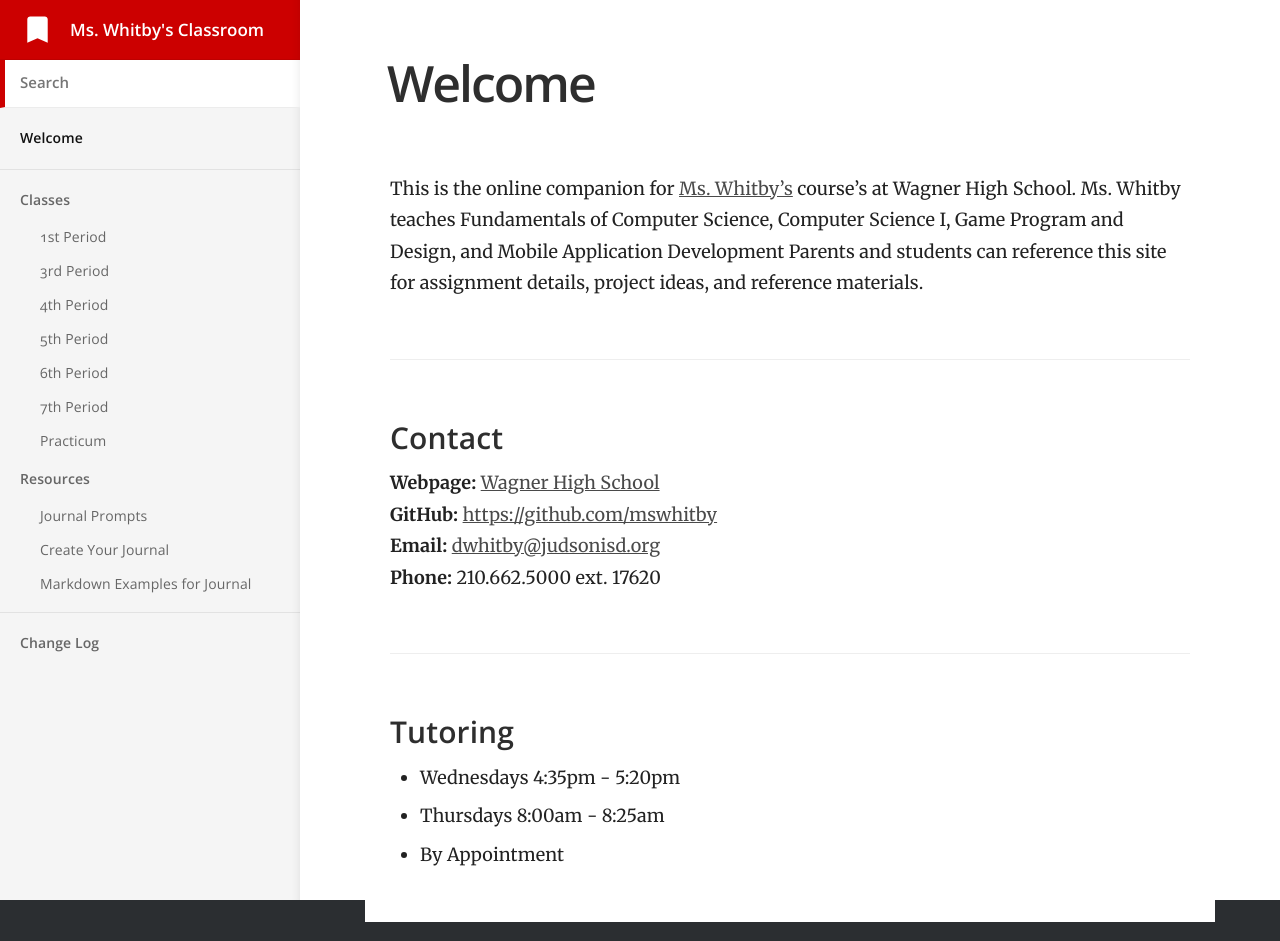
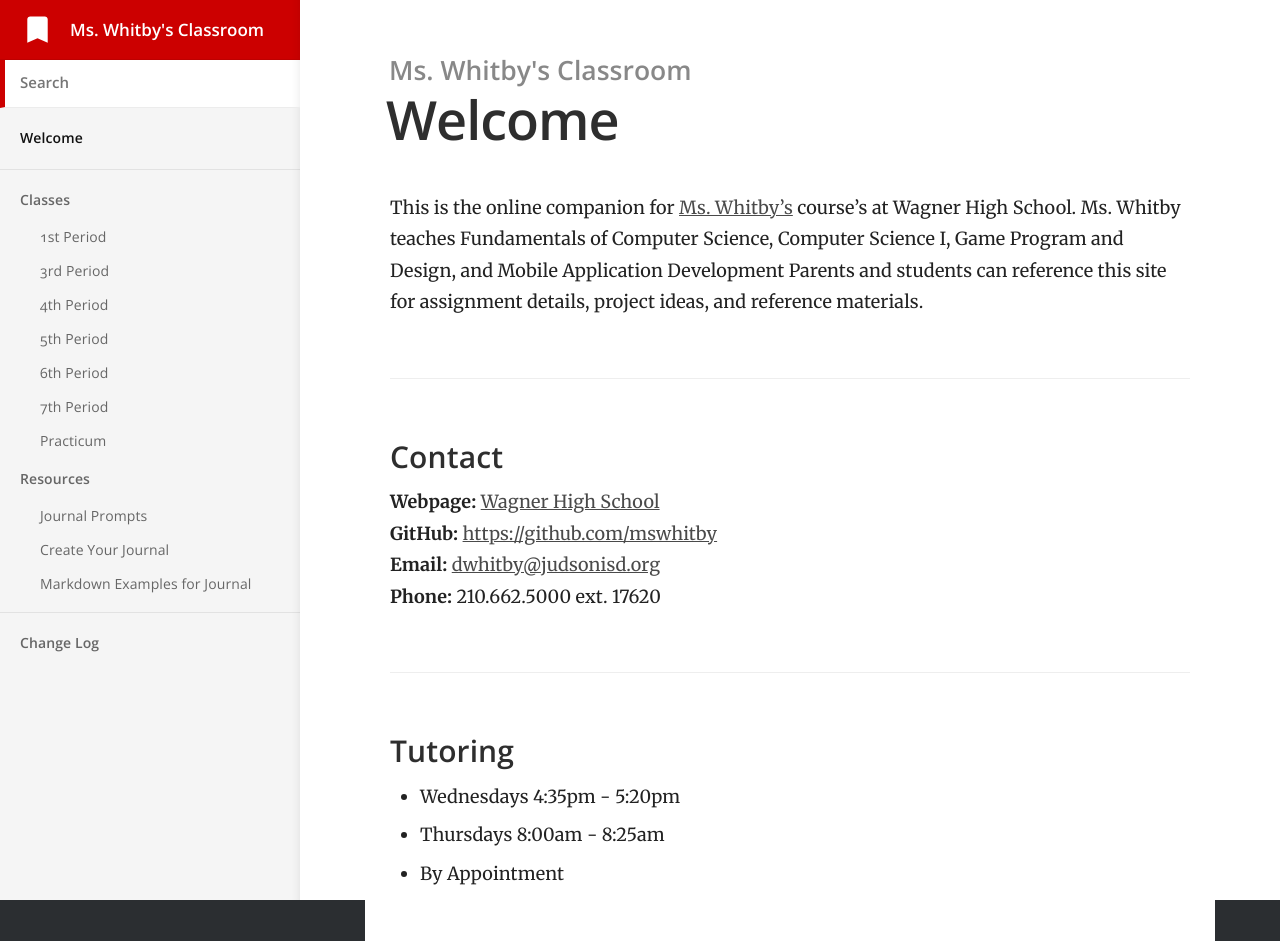
Before and after one commit to mswhitby/classroom, a Jekyll site: the page built from index.md, in a window 1280 px wide. Built offline with Jekyll 4.4.1, drawn with Linux system fonts in a browser that asks for light colours.

Commit message:
Updated style

```diff
--- a/_layouts/default.html
+++ b/_layouts/default.html
@@ -74,9 +74,10 @@
 
 		<section class="main">
 			<div class="page-header">
-				<!-- <h1>{% if page.category %}{{ page.category }}{% else %}{{ site.title }}{% endif %}</h1> -->
-				<h1>{{ page.title }}</h1>
-				<h2>{{ page.subtitle }}</h2>
+				<h2>{% if page.category %}{{ page.category }}{% else %}{{ site.title }}{% endif %}</h2>
+				<h3>{{ page.title }}</h3>
+<!--				<h1>{{ page.title }}</h1>-->
+<!--				<h2>{{ page.subtitle }}</h2>-->
 			</div>
 			<article class="content">
 				{{ content }}
```
